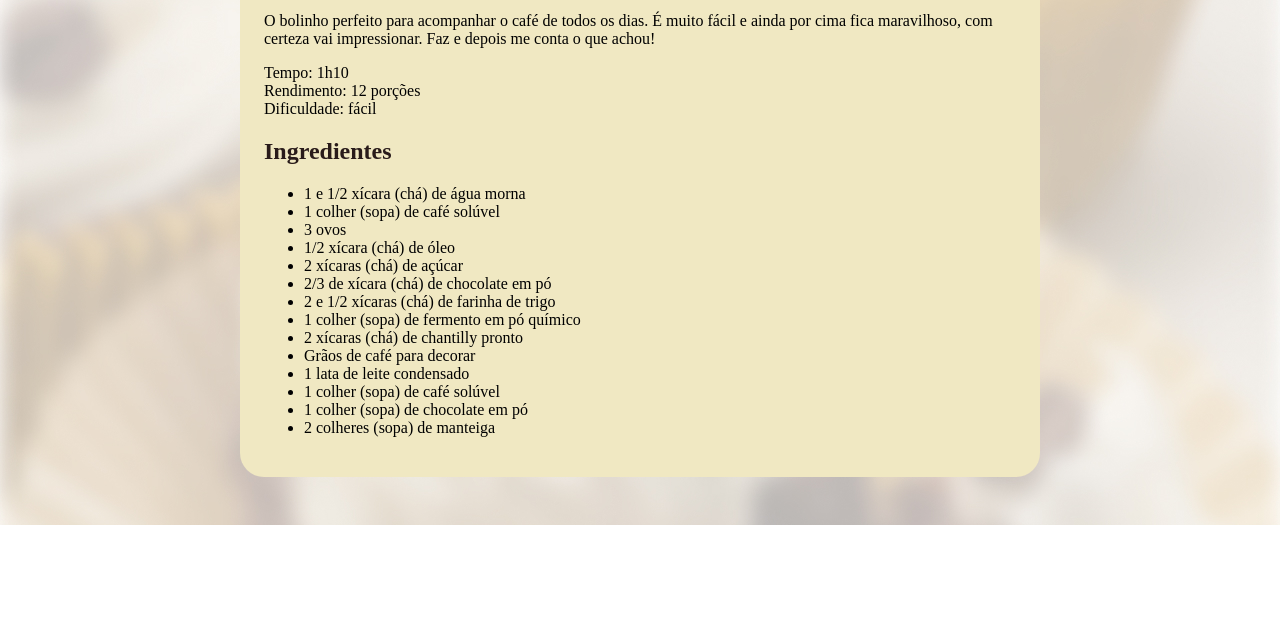
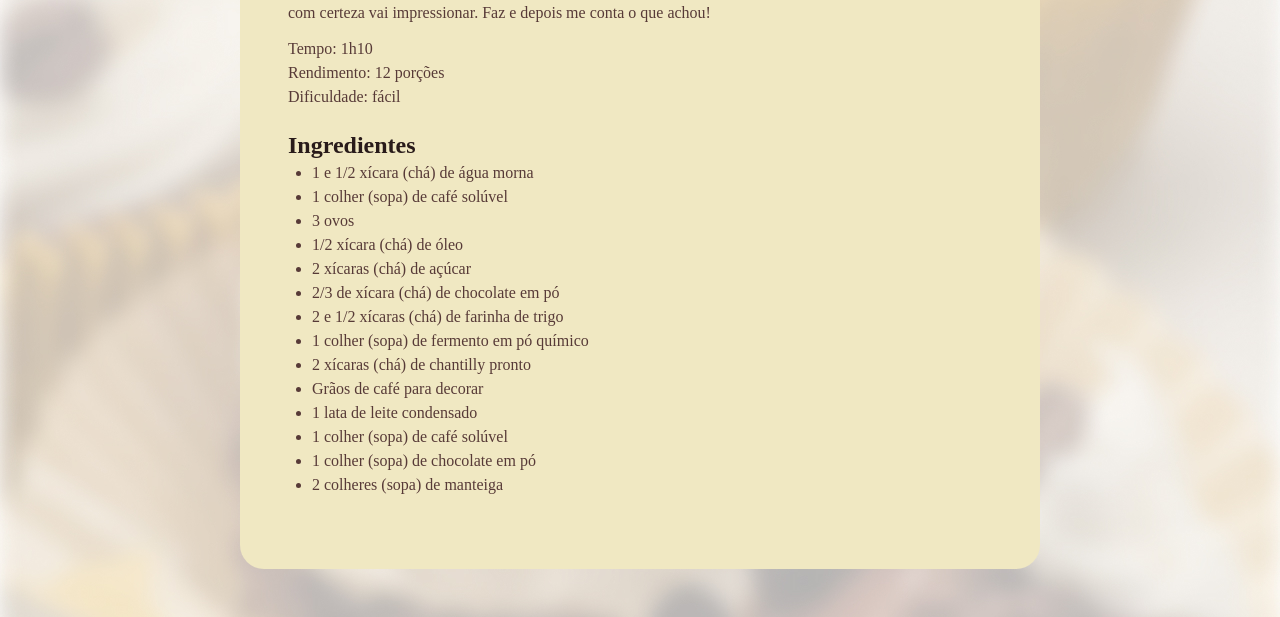
Before and after one commit to camilaaugustaa/projeto-pag-receita, a plain HTML site: page index.html in a window 1280 px wide. Shown: the part 586-1203 px from the top of the page. Before the commit the page ends 1111 px from the top, so only its background shows below. Drawn offline with Linux system fonts and the light colour scheme; a web font is replaced by a local one.

Commit message:
personalizando espaços

```diff
--- a/style.css
+++ b/style.css
@@ -1,4 +1,9 @@
 *
+{
+    margin:0;
+    padding: 0;
+}
+
 :root {
     font-family: 'Alice', serif;
     line-height: 150%;
@@ -10,10 +15,6 @@ body {
     background-size:cover ;
 }
 
-img {
-    border-radius: 16px;
-}
-
 #page {
     box-sizing: border-box;
     padding: 24px;
@@ -23,13 +24,36 @@ img {
     margin: 48px auto;
 }
 
+img {
+    border-radius: 16px;
+}
+
+main{
+    padding: 24px;
+
+}
+
+section + section {
+    margin-top: 24px;
+}
+#about p + p {
+    margin-top: 12px;
+}
+
 h1{
     line-height: 140%;
     font-size: 40px;
+    margin-bottom: 4px; /* Espaçamento entre o título e o subtítulo */
 }
 h2{
     font-size: 24px;
 }
 h1, h2{
     color: #291b1a;
+    margin-bottom: 4px ;
 }
+
+ul {
+    padding-left: 24px;
+    /* line-height:150% ; */
+}
```
